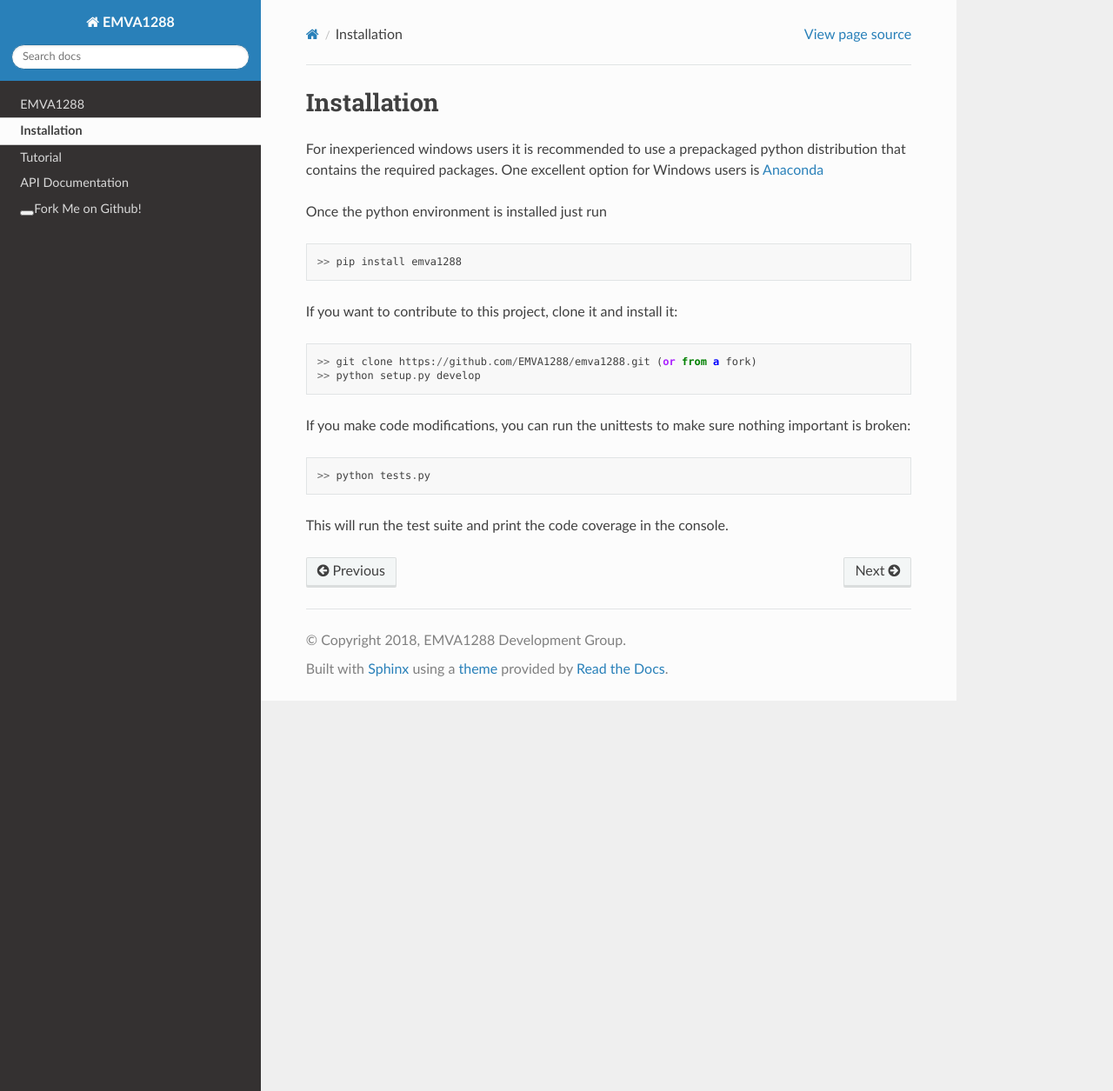
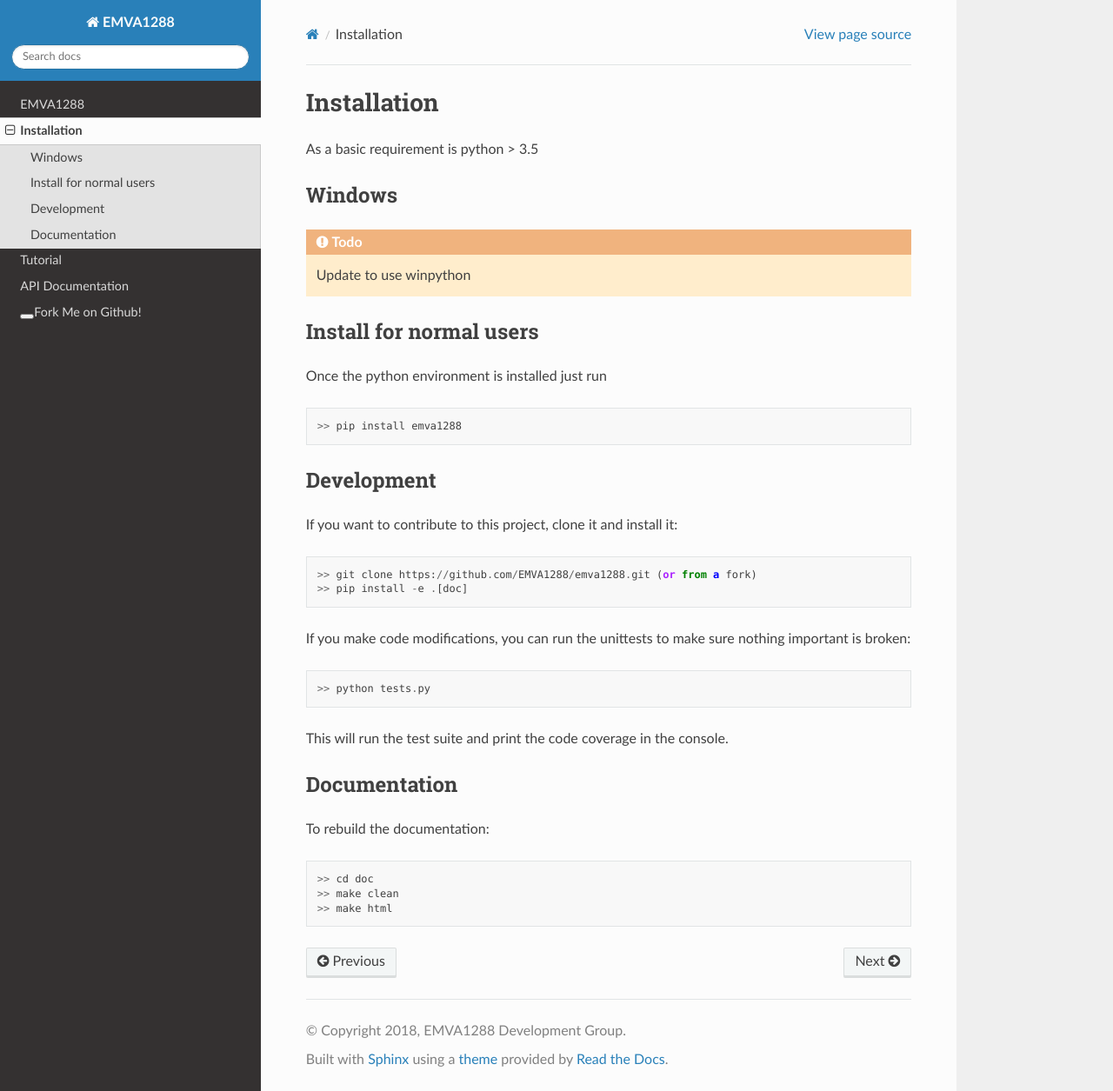
Before and after one commit to EMVA1288/emva1288, a Sphinx documentation site: the page built from doc/installation.rst, in a window 1280 px wide and 1255 px high. Shown: the whole window at 87% size. Built offline with Sphinx 7.4.7 and the Read the Docs theme 2.0.0, drawn with Linux system fonts in a browser that asks for light colours.

Commit message:
update installation

```diff
--- a/doc/conf.py
+++ b/doc/conf.py
@@ -180,3 +180,5 @@
 
 
 # -- Extension configuration -------------------------------------------------
+todo_include_todos = True
+napoleon_include_init_with_doc = True
--- a/doc/installation.rst
+++ b/doc/installation.rst
@@ -1,18 +1,27 @@
 Installation
 ============
 
-For inexperienced windows users it is recommended to use a prepackaged
-python distribution that contains the required packages. One excellent
-option for Windows users is `Anaconda <http://continuum.io/>`__
+As a basic requirement is python > 3.5
 
+Windows
+-------
+.. todo::
+    Update to use winpython
+
+
+Install for normal users
+------------------------
 Once the python environment is installed just run ::
 
   >> pip install emva1288
 
+
+Development
+------------
 If you want to contribute to this project, clone it and install it::
 
   >> git clone https://github.com/EMVA1288/emva1288.git (or from a fork)
-  >> python setup.py develop
+  >> pip install -e .[doc]
 
 If you make code modifications, you can run the unittests to make sure
 nothing important is broken::
@@ -20,3 +29,11 @@
   >> python tests.py
 
 This will run the test suite and print the code coverage in the console.
+
+Documentation
+-------------
+To rebuild the documentation::
+
+  >> cd doc
+  >> make clean
+  >> make html
```
Also changed, not shown: doc/index.rst (+7 -0 lines).
